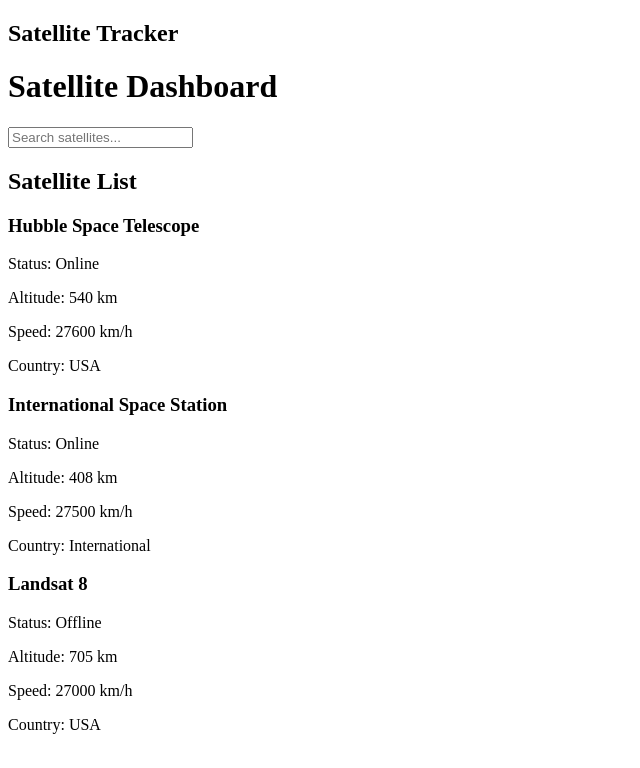
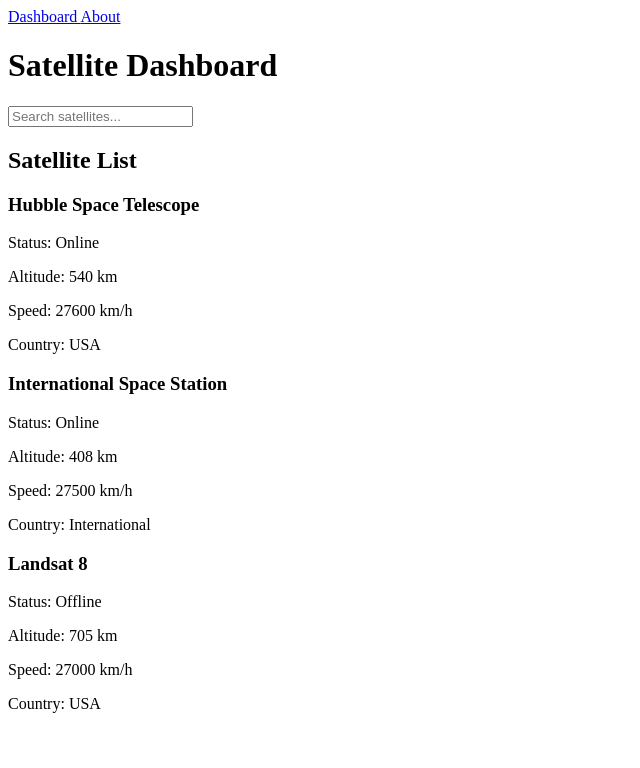
Before and after one commit to RichBurman/satellite-tracker, an Angular app: page / in a window 1280 px wide. Shown: the top 768 px of the page, without its empty margins (0-640 px from the left). Built offline with nearby package versions, Linux system fonts and the light colour scheme.

Commit message:
Add angular routing

```diff
--- a/src/app/app.html
+++ b/src/app/app.html
@@ -1 +1,3 @@
-<app-dashboard />
+<app-navbar />
+
+<router-outlet />
--- a/src/app/app.routes.ts
+++ b/src/app/app.routes.ts
@@ -1,3 +1,22 @@
 import { Routes } from '@angular/router';
 
-export const routes: Routes = [];
+import { Dashboard } from './pages/dashboard/dashboard';
+import { About } from './pages/about/about';
+
+
+export const routes: Routes=[
+
+
+{
+path:'',
+component:Dashboard
+},
+
+
+{
+path:'about',
+component:About
+}
+
+
+];
--- a/src/app/app.ts
+++ b/src/app/app.ts
@@ -1,10 +1,11 @@
 import { Component, signal } from '@angular/core';
 import { RouterOutlet } from '@angular/router';
-import { Dashboard } from "./pages/dashboard/dashboard";
+
+import { Navbar } from './components/navbar/navbar';
 
 @Component({
   selector: 'app-root',
-  imports: [RouterOutlet, Dashboard],
+  imports: [RouterOutlet, Navbar],
   templateUrl: './app.html',
   styleUrl: './app.css'
 })
--- a/src/app/components/navbar/navbar.html
+++ b/src/app/components/navbar/navbar.html
@@ -1,3 +1,14 @@
 <nav>
-    <h2>Satellite Tracker</h2>
+
+
+<a routerLink="/">
+Dashboard
+</a>
+
+
+<a routerLink="/about">
+About
+</a>
+
+
 </nav>
--- a/src/app/components/navbar/navbar.ts
+++ b/src/app/components/navbar/navbar.ts
@@ -1,8 +1,9 @@
 import { Component } from '@angular/core';
+import { RouterLink } from '@angular/router';
 
 @Component({
   selector: 'app-navbar',
-  imports: [],
+  imports: [RouterLink],
   templateUrl: './navbar.html',
   styleUrl: './navbar.css',
 })
--- /dev/null
+++ b/src/app/pages/about/about.html
@@ -0,0 +1 @@
+<p>about works!</p>
--- /dev/null
+++ b/src/app/pages/about/about.ts
@@ -0,0 +1,11 @@
+import { Component } from '@angular/core';
+
+@Component({
+  selector: 'app-about',
+  imports: [],
+  templateUrl: './about.html',
+  styleUrl: './about.css',
+})
+export class About {
+
+}
--- a/src/app/pages/dashboard/dashboard.html
+++ b/src/app/pages/dashboard/dashboard.html
@@ -1,5 +1,3 @@
-<app-navbar />
-
 <h1>Satellite Dashboard</h1>
 
 <app-search-bar (searchChanged)="onSearch($event)" />
```
Also changed, not shown: src/app/pages/about/about.css (added), 1 other file (tests, documents, lock files or other folders).
